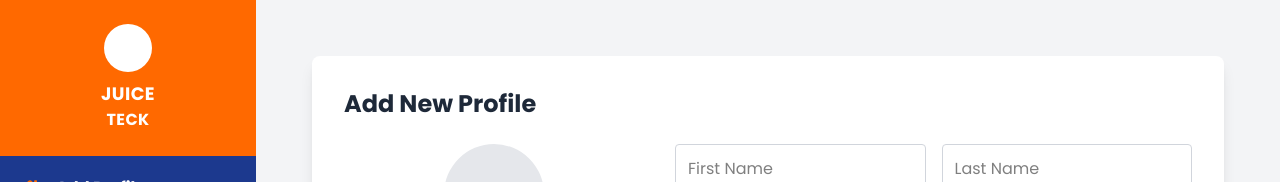
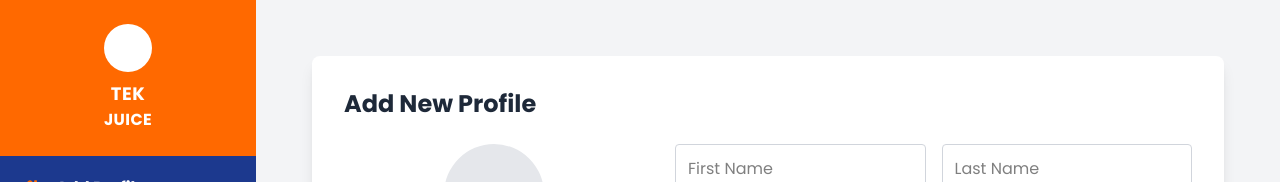
Before and after one commit to arindashiphura/tracking-profiles-of-workers, a React (Vite) app: page / in a window 1280 px wide. Shown: the top 182 px of the page. Built offline with nearby package versions, Linux system fonts and the light colour scheme.

Commit message:
addind different components

```diff
--- a/src/components/Sidebar.jsx
+++ b/src/components/Sidebar.jsx
@@ -41,8 +41,8 @@
           <div className="mb-2">
             <div className="w-12 h-12 bg-white rounded-full mx-auto"></div>
           </div>
-          <div className="text-white font-bold text-lg tracking-wide">JUICE</div>
-          <div className="text-white font-bold text-base tracking-wide">TECK</div>
+          <div className="text-white font-bold text-lg tracking-wide">TEK</div>
+          <div className="text-white font-bold text-base tracking-wide">JUICE</div>
         </div>
 
         {/* Menu */}
```
